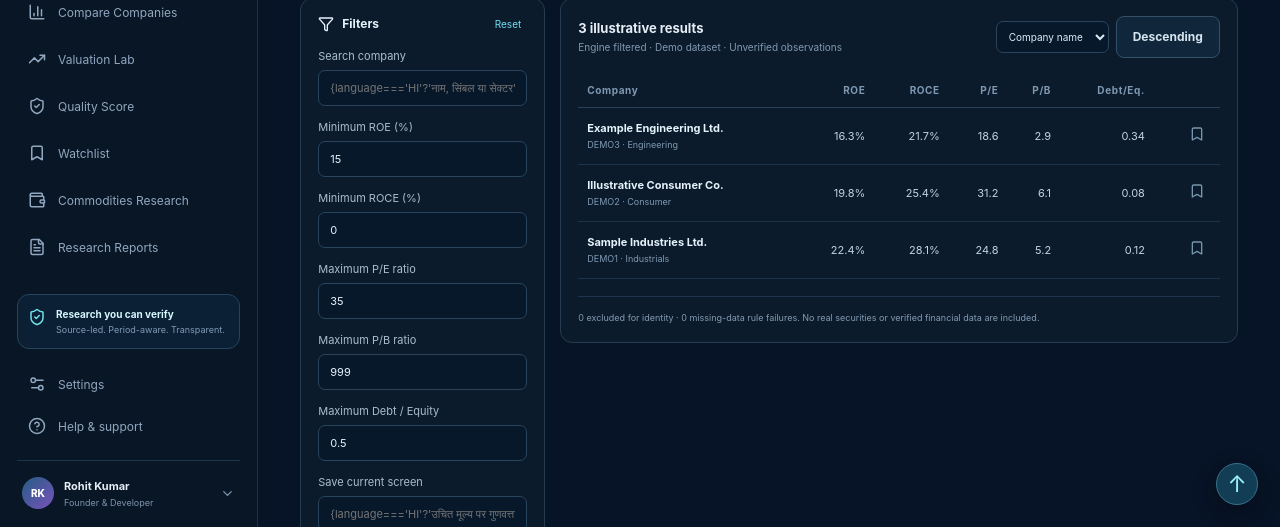
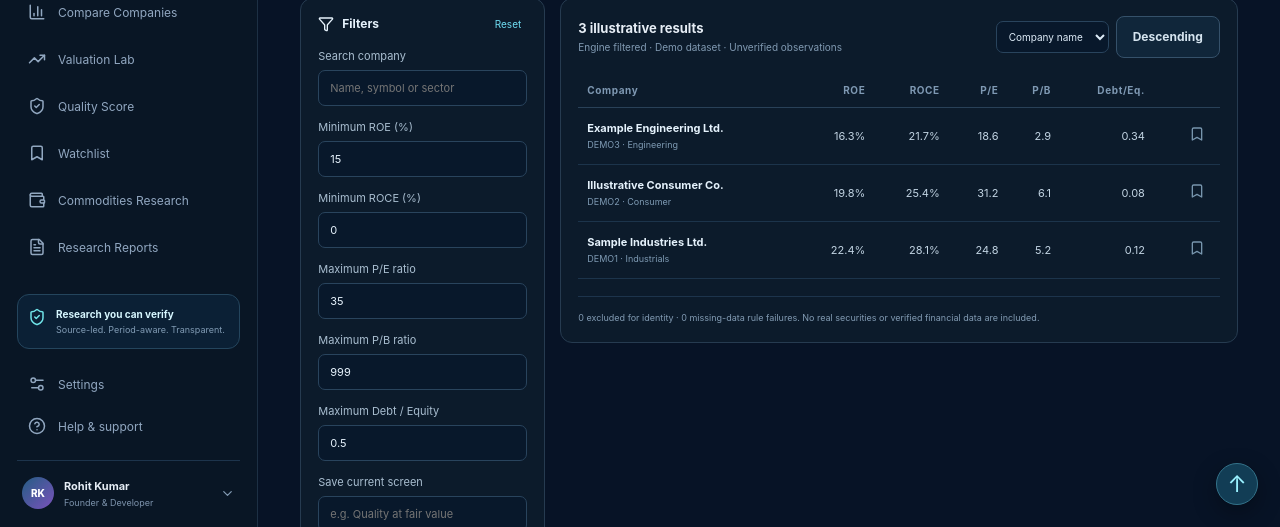
Before and after one commit to sharerohit111-pixel/zenura-ignite-stock-picker, a React (Vite) app: page / in a window 1280 px wide. Both pictures are taken after a click on the button "Stock Screener". Shown: the part 273-800 px from the top of the page. Built offline with nearby package versions, Linux system fonts and the light colour scheme.

Commit message:
Fix dynamic screener placeholders for language toggle

```diff
--- a/src/app/App.tsx
+++ b/src/app/App.tsx
@@ -158,13 +158,13 @@ export default function App() {
         <div className="demo-warning"><ShieldCheck size={16}/><span><b>{language==='HI'?'केवल प्रोटोटाइप डेटा।':'Prototype data only.'}</b> {language==='HI'?'नीचे की पंक्तियाँ उदाहरण हैं, वास्तविक सूचीबद्ध कंपनियाँ या निवेश जानकारी नहीं।':'The rows below are illustrative examples, not real listed companies or investment information.'}</span></div>
         <div className="screen-layout">
           {showFilters && <aside className="filter-panel"><div className="panel-title"><h3><Filter size={16}/> {language==='HI'?'फ़िल्टर':'Filters'}</h3><button className="text-btn" onClick={()=>{setMinRoe('0');setMinRoce('0');setMaxPe('999');setMaxPb('999');setMaxDebt('999');setQuery('');}}>{language==='HI'?'रीसेट':'Reset'}</button></div>
-            <label>{language==='HI'?'कंपनी खोजें':'Search company'}<input value={query} onChange={e=>setQuery(e.target.value)} placeholder="{language==='HI'?'नाम, सिंबल या सेक्टर':'Name, symbol or sector'}"/></label>
+            <label>{language==='HI'?'कंपनी खोजें':'Search company'}<input value={query} onChange={e=>setQuery(e.target.value)} placeholder={language==='HI'?'नाम, सिंबल या सेक्टर':'Name, symbol or sector'}/></label>
             <label>{language==='HI'?'न्यूनतम ROE (%)':'Minimum ROE (%)'}<input type="number" min="0" value={minRoe} onChange={e=>setMinRoe(e.target.value)}/></label>
             <label>{language==='HI'?'न्यूनतम ROCE (%)':'Minimum ROCE (%)'}<input type="number" min="0" value={minRoce} onChange={e=>setMinRoce(e.target.value)}/></label>
             <label>{language==='HI'?'अधिकतम P/E अनुपात':'Maximum P/E ratio'}<input type="number" min="0" value={maxPe} onChange={e=>setMaxPe(e.target.value)}/></label>
             <label>{language==='HI'?'अधिकतम P/B अनुपात':'Maximum P/B ratio'}<input type="number" min="0" value={maxPb} onChange={e=>setMaxPb(e.target.value)}/></label>
             <label>{language==='HI'?'अधिकतम ऋण / इक्विटी':'Maximum Debt / Equity'}<input type="number" min="0" step="0.05" value={maxDebt} onChange={e=>setMaxDebt(e.target.value)}/></label>
-            <label>{language==='HI'?'वर्तमान स्क्रीन सेव करें':'Save current screen'}<input value={screenName} onChange={e=>setScreenName(e.target.value)} placeholder="{language==='HI'?'उचित मूल्य पर गुणवत्ता':'e.g. Quality at fair value'}"/></label>
+            <label>{language==='HI'?'वर्तमान स्क्रीन सेव करें':'Save current screen'}<input value={screenName} onChange={e=>setScreenName(e.target.value)} placeholder={language==='HI'?'उचित मूल्य पर गुणवत्ता':'e.g. Quality at fair value'}/></label>
             <button className="secondary compact" disabled={!screenName.trim()} onClick={()=>{const item:SavedScreen={id:`screen-${Date.now()}`,name:screenName.trim(),rules:activeRules,search:query,updatedAt:new Date().toISOString()};setSavedScreens(saveScreen(item));setScreenName('');}}>{language==='HI'?'स्क्रीन सेव करें':'Save screen'}</button>
             <div className="filter-note">{language==='HI'?'फ़िल्टर प्रदाता-निरपेक्ष स्क्रीनर इंजन से चलते हैं। प्रोटोटाइप के आँकड़े केवल उदाहरण हैं और सत्यापित नहीं हैं।':'Filters run through the provider-neutral screener engine. Prototype observations are unverified and illustrative only.'}</div>
             {savedScreens.length>0 && <div className="saved-screen-list"><b>{language==='HI'?'सेव की गई स्क्रीन':'Saved screens'}</b>{savedScreens.map(item=><div className="saved-screen-item" key={item.id}><button className="text-btn" onClick={()=>{setQuery(item.search);const value=(metric:MetricKey,fallback:number)=>item.rules.find(r=>r.metric===metric)?.value??fallback;setMinRoe(String(value('ROE',0)));setMinRoce(String(value('ROCE',0)));setMaxPe(String(value('PE',999)));setMaxPb(String(value('PB',999)));setMaxDebt(String(value('DEBT_TO_EQUITY',999)));}}>{item.name}</button><button className="text-btn danger" aria-label={`Delete ${item.name}`} onClick={()=>setSavedScreens(deleteSavedScreen(item.id))}>×</button></div>)}</div>}
```
